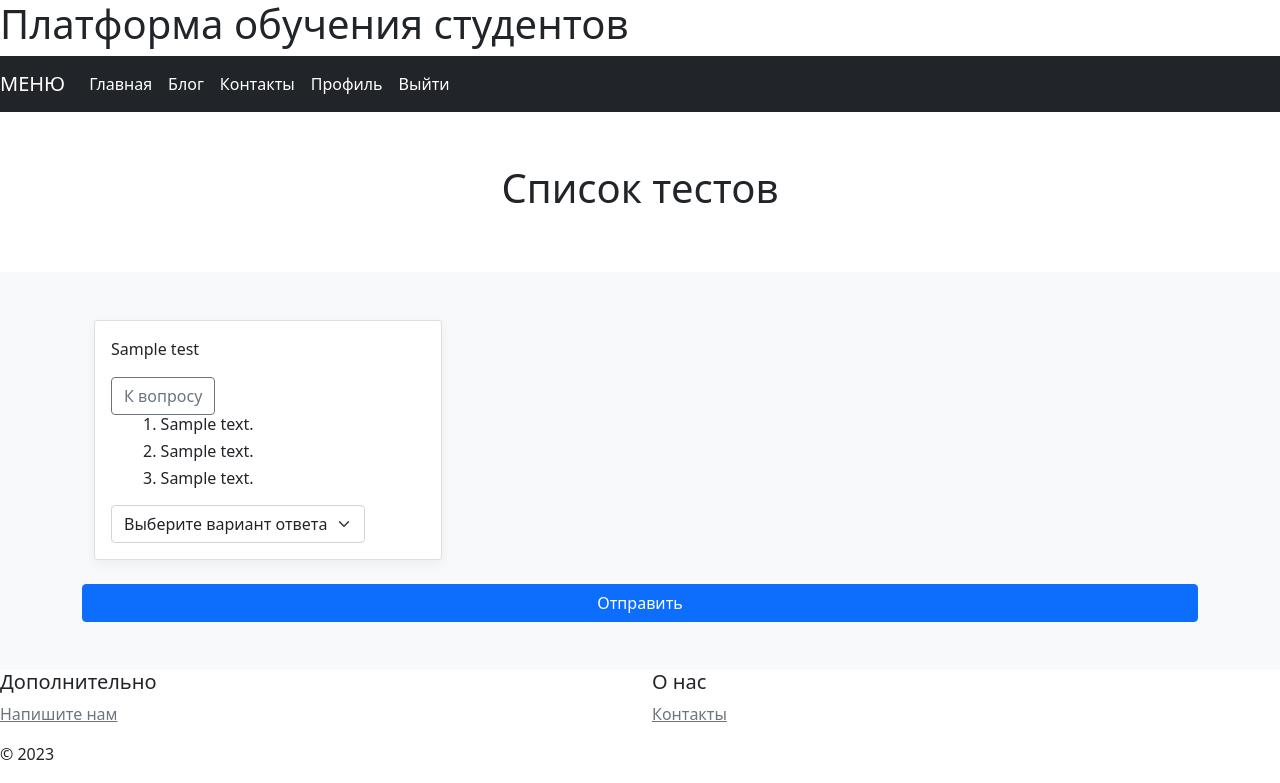
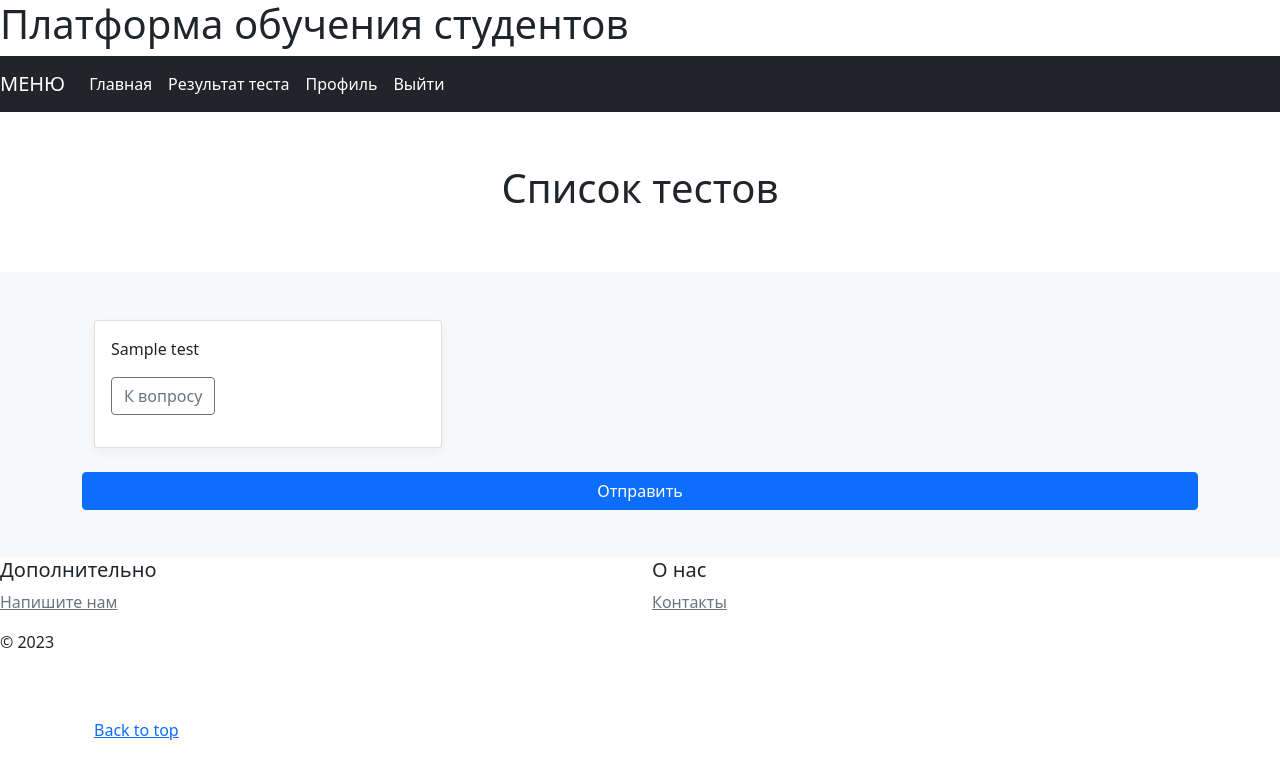
Before and after one commit to smirsand/python_lessons, a Django app: page /test_list/1/ in a window 1280 px wide. Shown: the top 783 px of the page. After the commit the page ends 740 px from the top, so only its background shows below. Run offline with Django 4.2, Linux system fonts and the light colour scheme; a user stored in the database is signed in; tables that the repository leaves empty hold one stand-in row (values such as "Sample post"); some libraries are stand-ins or nearby versions.

Commit message:
add code html

```diff
--- a/education/templates/education/includes/inc_education_menu.html
+++ b/education/templates/education/includes/inc_education_menu.html
@@ -5,8 +5,7 @@
         <ul class="navbar-nav mr-auto">
             <li class="nav-item"><a href="{% url 'education:list_chapter' %}" class="nav-link text-white">Главная</a>
             </li>
-            <li class="nav-item"><a href="#" class="nav-link text-white">Блог</a></li>
-            <li class="nav-item"><a href="#" class="nav-link text-white">Контакты</a></li>
+            <li class="nav-item"><a href="{% url 'education:list_result' %}" class="nav-link text-white">Результат теста</a></li>
             {% if user.is_authenticated %}
             <li class="nav-item"><a href="{% url 'users:profile' %}" class="nav-link text-white">Профиль</a></li>
             <li class="nav-item"><a href="{% url 'users:logout' %}" class="nav-link text-white">Выйти</a></li>
--- a/education/templates/education/material_detail.html
+++ b/education/templates/education/material_detail.html
@@ -14,7 +14,7 @@
                         <p class="card-text">Ссылка на видео: {{ object.video_link_material }}</p>
                         <div class="btn-group">
                             <button type="button"
-                                    onclick="window.location.href='{% url 'education:test_detail' object.pk %}'"
+                                    onclick="window.location.href='{% url 'education:test_list' object.pk %}'"
                                     class="btn btn-outline-secondary">Пройти тест
                             </button>
                         </div>
--- a/education/templates/education/test_detail.html
+++ b/education/templates/education/test_detail.html
@@ -15,7 +15,7 @@
                                 <div class="btn-group">
                                     <select class="form-select" name="answer"
                                             aria-label="Пример выбора по умолчанию">
-                                        <option selected>Выберите вариант ответа</option>
+                                        <option selected disabled>Выберите вариант ответа</option>
                                         <option value="1"><h6>{{ object.answer_1 }}</h6></option>
                                         <option value="2"><h6>{{ object.answer_2 }}</h6></option>
                                         <option value="3"><h6>{{ object.answer_3 }}</h6></option>
--- a/education/templates/education/test_list.html
+++ b/education/templates/education/test_list.html
@@ -20,24 +20,7 @@
                                             class="btn btn-outline-secondary">К вопросу
                                     </button>
                                 </div>
-                                <ul>
-                                    <h6> 1. {{ object.answer_1}}
-                                    </h6>
-                                    <h6> 2. {{ object.answer_2 }}
-                                    </h6>
-                                    <h6> 3. {{ object.answer_3 }}
-                                    </h6>
-                                </ul>
                                 <div class="d-flex justify-content-between align-items-center mt-3">
-                                    <div class="btn-group">
-                                        <select class="form-select" name="answer"
-                                                aria-label="Пример выбора по умолчанию">
-                                            <option selected>Выберите вариант ответа</option>
-                                            <option value="1">1</option>
-                                            <option value="2">2</option>
-                                            <option value="3">3</option>
-                                        </select>
-                                    </div>
                                 </div>
                             </div>
                         </div>
```
Also changed, not shown: education/templates/education/test_result_detail.html (added, +24 -0 lines).
